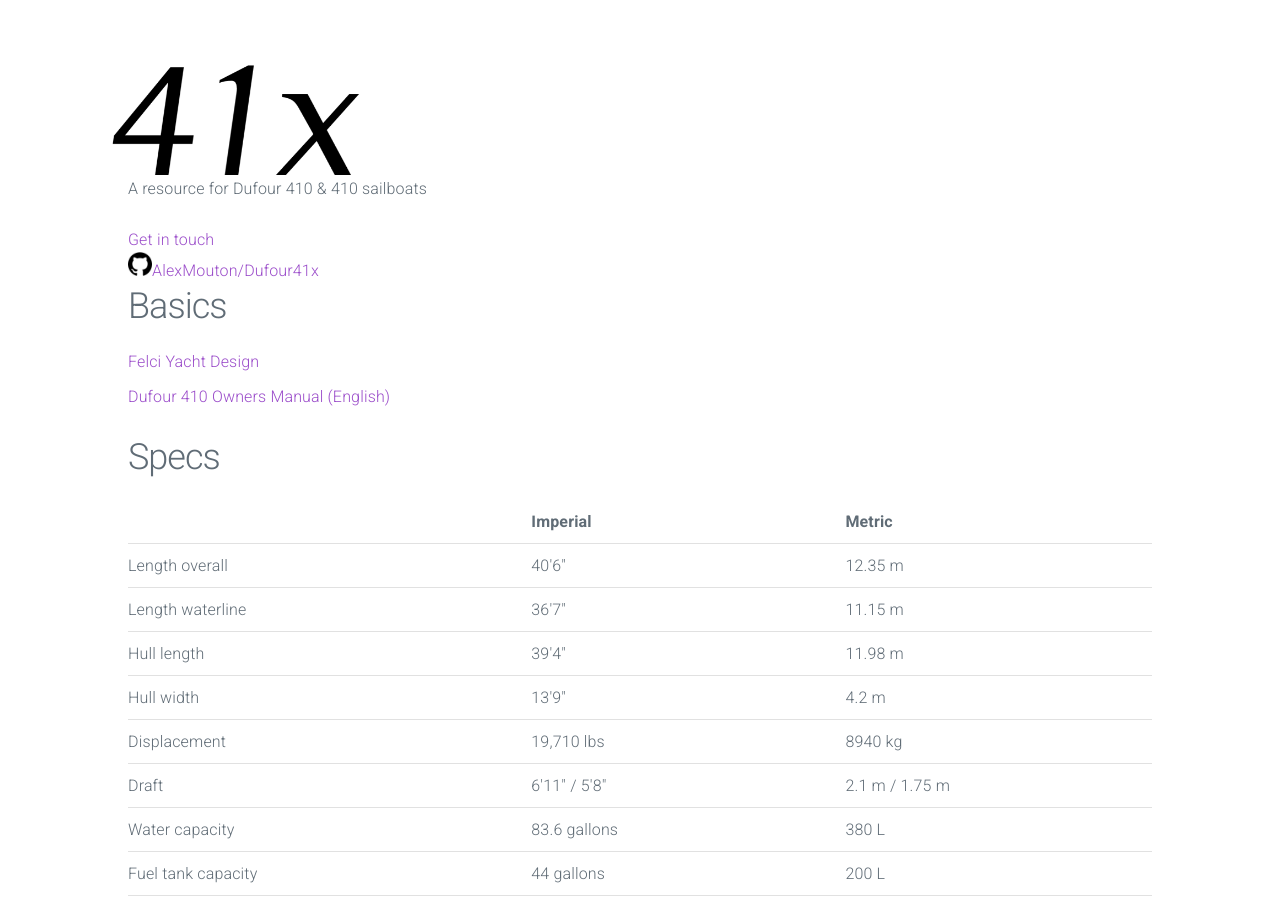
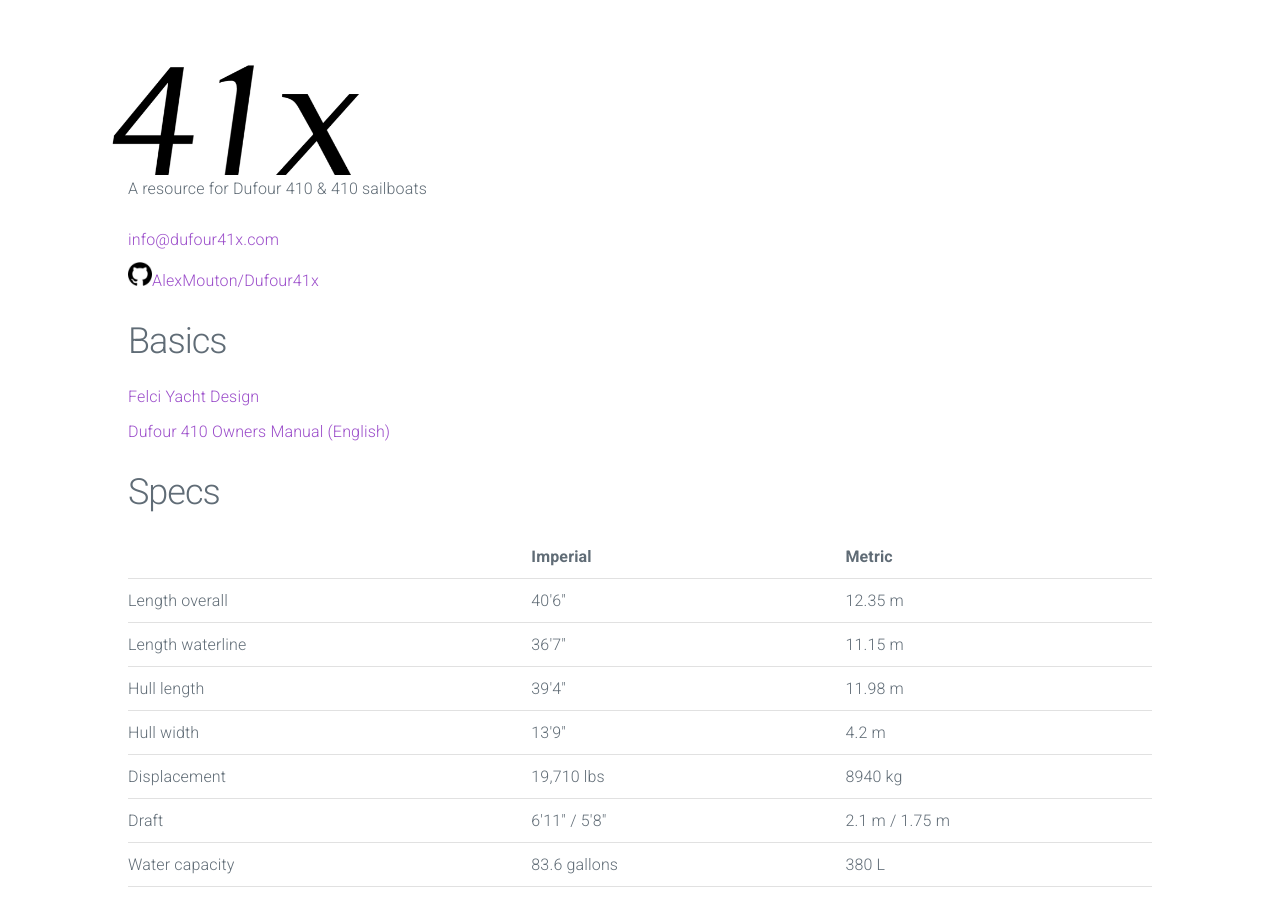
Before and after one commit to AlexMouton/Dufour41x, a Jekyll site: the page built from index.html, in a window 1280 px wide and 900 px high. Built offline with Jekyll 4.4.1, drawn with Linux system fonts in a browser that asks for light colours.

Commit message:
intro ul

```diff
--- a/index.html
+++ b/index.html
@@ -4,14 +4,16 @@
 
 <img src="./41x.png" alt="41x" class="logo"/>
 
-<p>A resource for Dufour 410 & 410 sailboats</p>
 
-<div><a href="mailto:info@dufour41x.com" class="email">Get in touch</a></div>
-<div>
-<a href="https://github.com/AlexMouton/Dufour41x" target="_blank">
-  <img src="./github.png" alt="github" class="github"/><span>AlexMouton/Dufour41x</span>
-</a>
-</div>
+<ul>
+  <li><p>A resource for Dufour 410 & 410 sailboats</p></li>
+ <li><a href="mailto:info@dufour41x.com" class="email">info@dufour41x.com</a></li>
+ <li>
+    <a href="https://github.com/AlexMouton/Dufour41x" target="_blank">
+      <img src="./github.png" alt="github" class="github"/><span>AlexMouton/Dufour41x</span>
+    </a>
+ </li>
+</ul>
 
 <h2>Basics</h2>
 <ul>
```
